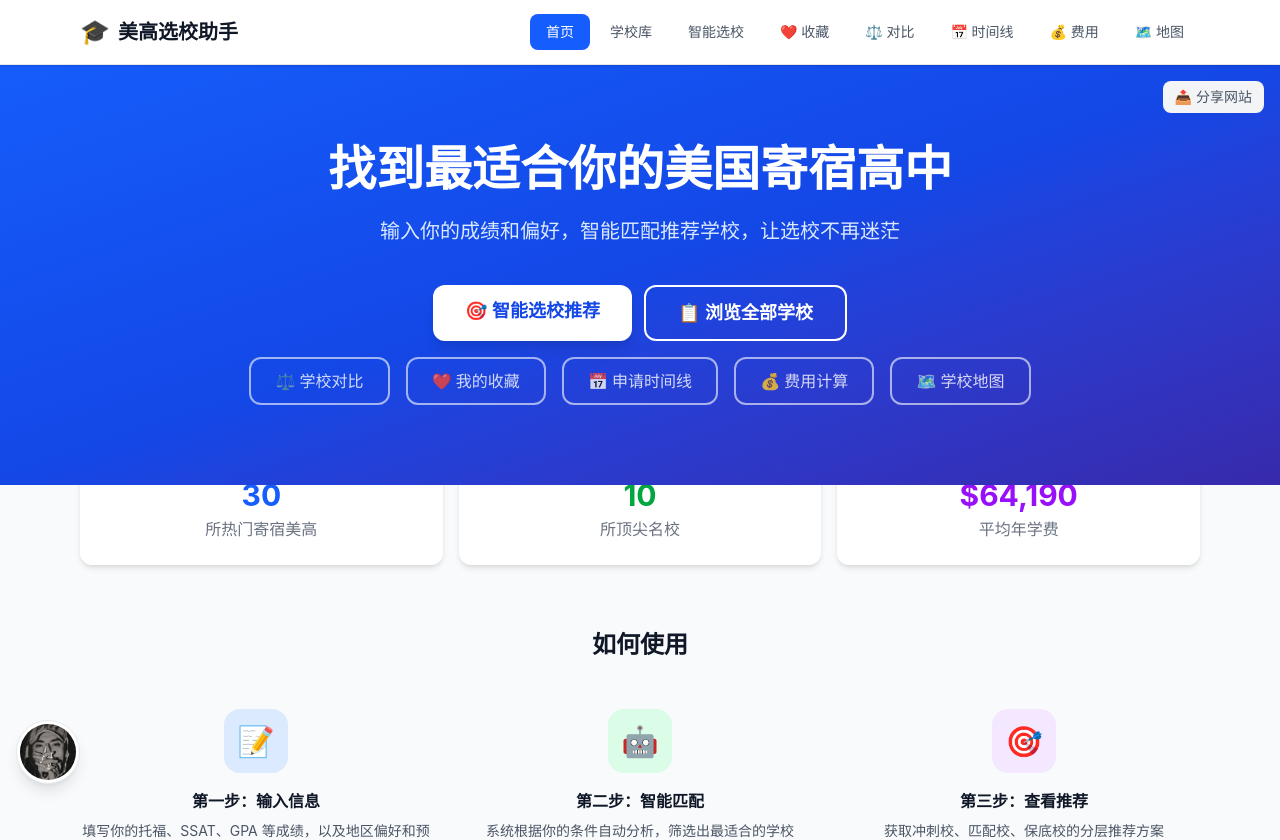
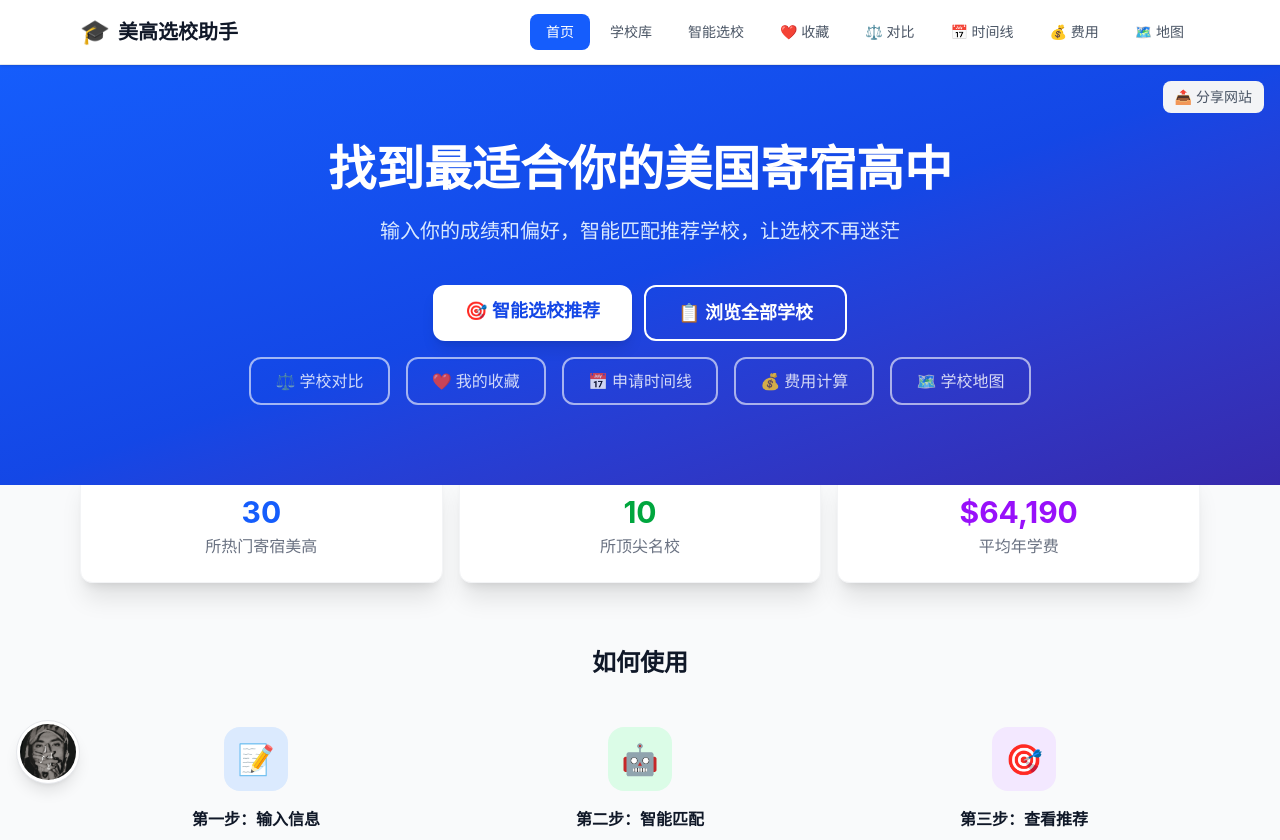
Before and after one commit to Hshyyy/meigao-helper, a React (Vite) app: page / in a window 1280 px wide. Shown: the top 840 px of the page. Built offline with nearby package versions, Linux system fonts and the light colour scheme.

Commit message:
首页数据卡片：减少重叠、加强阴影、加边框

```diff
--- a/src/pages/Home.tsx
+++ b/src/pages/Home.tsx
@@ -82,21 +82,21 @@ export default function Home() {
       </section>
 
       {/* 数据概览 */}
-      <section className="max-w-6xl mx-auto px-4 -mt-8">
+      <section className="max-w-6xl mx-auto px-4 -mt-4">
         <div className="grid grid-cols-1 md:grid-cols-3 gap-4">
-          <div className="bg-white rounded-xl shadow-md p-6 text-center">
+          <div className="bg-white rounded-xl shadow-xl border border-gray-100 p-6 text-center">
             <div className="text-3xl font-bold text-blue-600">
               {stats.total}
             </div>
             <div className="text-gray-500 mt-1">所热门寄宿美高</div>
           </div>
-          <div className="bg-white rounded-xl shadow-md p-6 text-center">
+          <div className="bg-white rounded-xl shadow-xl border border-gray-100 p-6 text-center">
             <div className="text-3xl font-bold text-green-600">
               {stats.topTier}
             </div>
             <div className="text-gray-500 mt-1">所顶尖名校</div>
           </div>
-          <div className="bg-white rounded-xl shadow-md p-6 text-center">
+          <div className="bg-white rounded-xl shadow-xl border border-gray-100 p-6 text-center">
             <div className="text-3xl font-bold text-purple-600">
               ${stats.avgTuition.toLocaleString()}
             </div>
```
